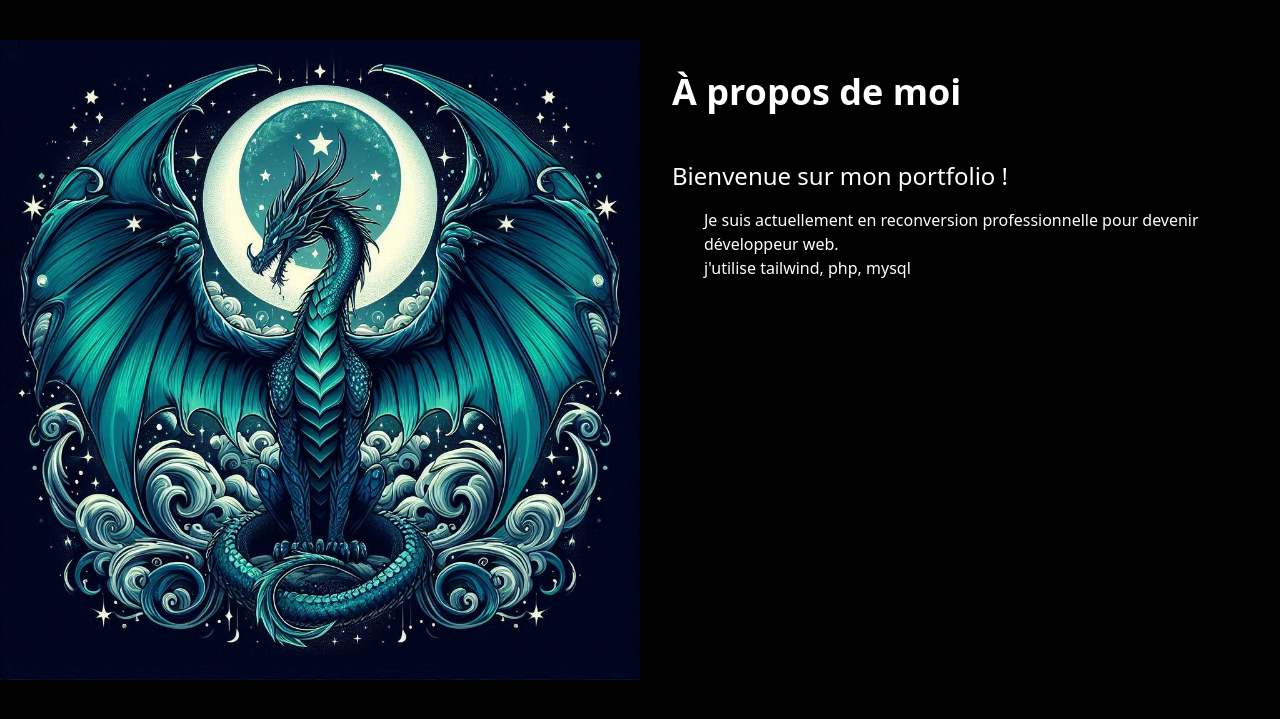
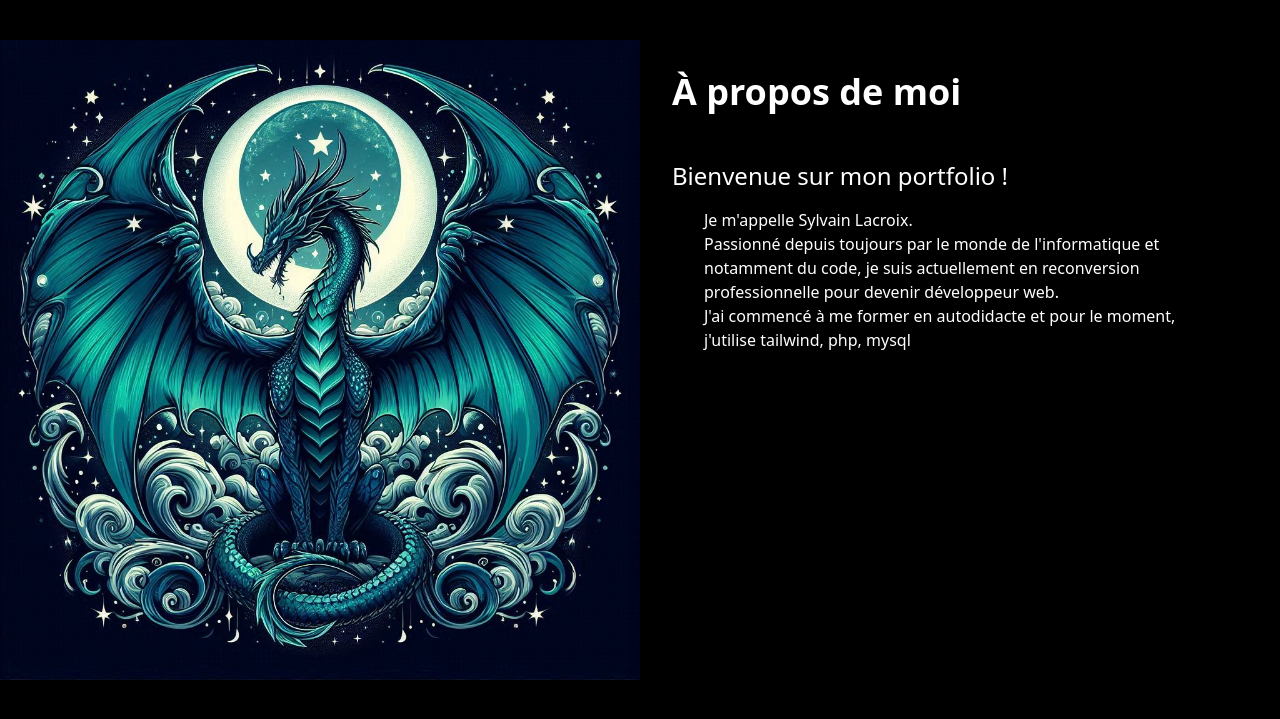
Before and after one commit to Syllac21/portfolio, a PHP site: page / in a window 1280 px wide. Shown: the part 60-779 px from the top of the page. Run offline with PHP 8.4, Linux system fonts and the light colour scheme.

Commit message:
modification de ma description personnelle

```diff
--- a/template/about.php
+++ b/template/about.php
@@ -1,4 +1,5 @@
 <h2 class="text-4xl font-bold mb-4 pb-8">À propos de moi</h2>
 <p class="pb-4 text-2xl">Bienvenue sur mon portfolio ! </p>
-<p class="mx-8">Je suis actuellement en reconversion professionnelle pour devenir développeur web.</p>
-<p class="mx-8">j'utilise tailwind, php, mysql</p>
+<p class="mx-8">Je m'appelle Sylvain Lacroix.</p>
+<p class="mx-8">Passionné depuis toujours par le monde de l'informatique et notamment du code, je suis actuellement en reconversion professionnelle pour devenir développeur web.</p>
+<p class="mx-8">J'ai commencé à me former en autodidacte et pour le moment, j'utilise tailwind, php, mysql</p>
--- a/template/projects.php
+++ b/template/projects.php
@@ -4,8 +4,8 @@
     <!-- Carrousel Container -->
     <div id="carousel" class="relative overflow-hidden">
         <!-- Slide 1 -->
-        <div class="carousel-slide flex">
-            <img src="../image/bujangasana.jpg" alt="Position du cobra" class="h-24 w-1/2 h-auto">
+        <div class="carousel-slide flex h-94">
+            <img src="../image/bujangasana.jpg" alt="Position du cobra" class="w-1/2 h-auto">
             <div class="w-1/2 p-4 bg-black">
                 <h3 class="text-xl font-semibold">Ma séance de yoga</h3>
                 <p><ul class="mx-4">
@@ -27,7 +27,7 @@
             </div>
         </div>
         <!-- Slide 2 -->
-        <div class="carousel-slide flex">
+        <div class="carousel-slide flex h 94">
             <img src="../image/bamboo-161448_1280.png" alt="Plan de bambou" class="h-24 w-1/2 h-auto">
             <div class="w-1/2 p-4 bg-black">
                 <h3 class="text-xl font-semibold">Chifoumi</h3>
```
